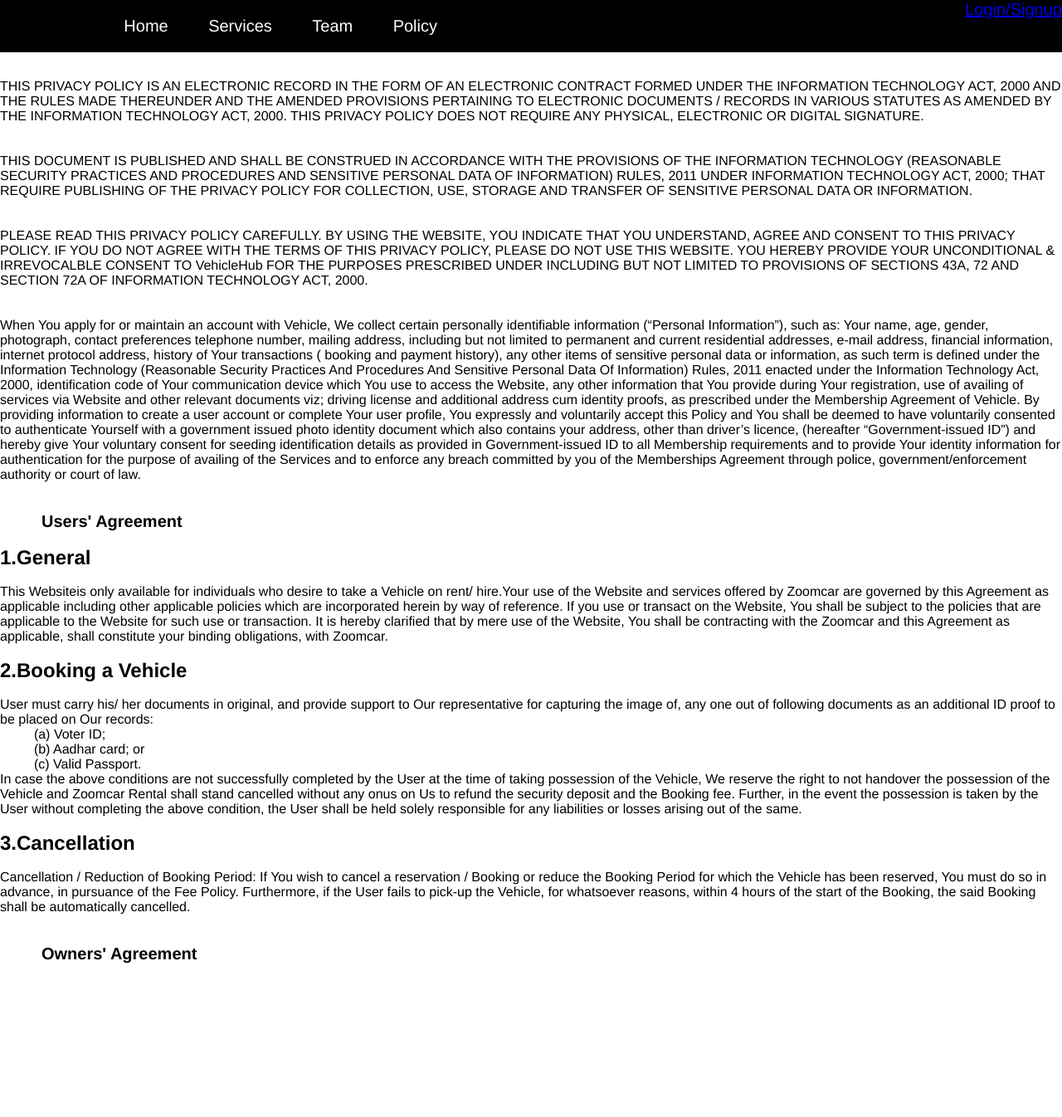
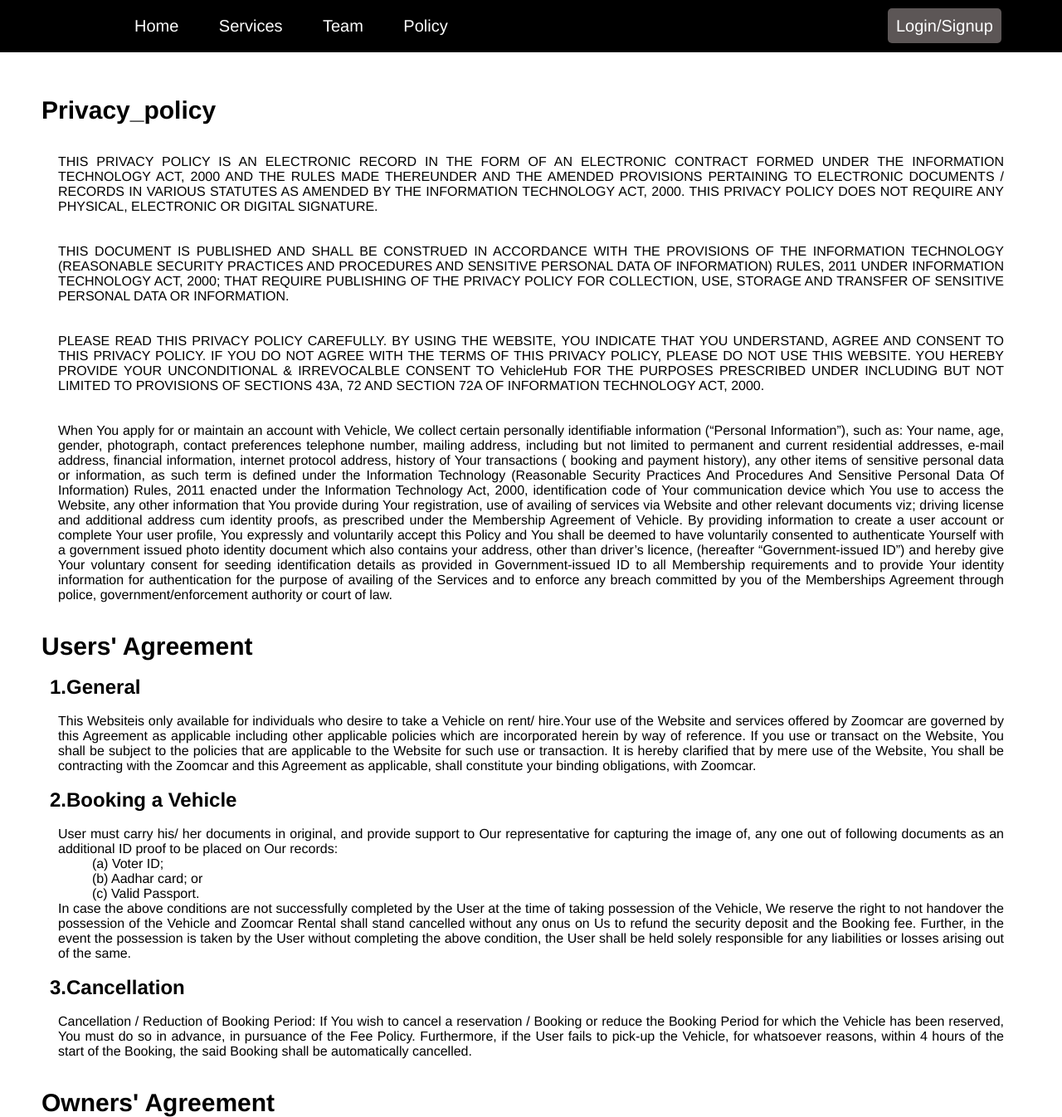
Before and after one commit to dbms-blr-amrita/dbms-blr-amrita.github.io, a PHP site: page /policy.html in a window 1280 px wide. Shown: the whole page at 83% size. Before the commit the page ends 1161 px from the top, so only its background shows below. Run offline with PHP 8.4, Linux system fonts and the light colour scheme.

Commit message:
Add files via upload

```diff
--- a/css/main.css
+++ b/css/main.css
@@ -18,8 +18,26 @@
 }
 
 .content {
-    width : 90%;
+    width : 70%;
     padding : 20px;
+}
+
+.login{
+    padding : 20px;
+    width : 20%;
+}
+
+.login a{
+    color : white;
+    text-decoration: none;
+    padding : 10px;
+    background-color: #5c5656;
+    border-radius : 5px;
+}
+
+.login a:hover{
+    color : black;
+    background-color: rgb(250, 250, 250);
 }
 
 .content a{
--- /dev/null
+++ b/css/policy.css
@@ -0,0 +1,23 @@
+*{
+    padding : 0;
+    margin : 0;
+}
+
+.policy_content{
+    position : absolute;
+    top : 10%;
+}
+
+.policy_content h1{
+    font-size: 30px;
+}
+
+.policy_content h2{
+    margin-left: 60px;
+}
+
+.policy_content p{
+    margin-left: 70px;
+    margin-right: 70px;
+    text-align: justify;
+}
```
